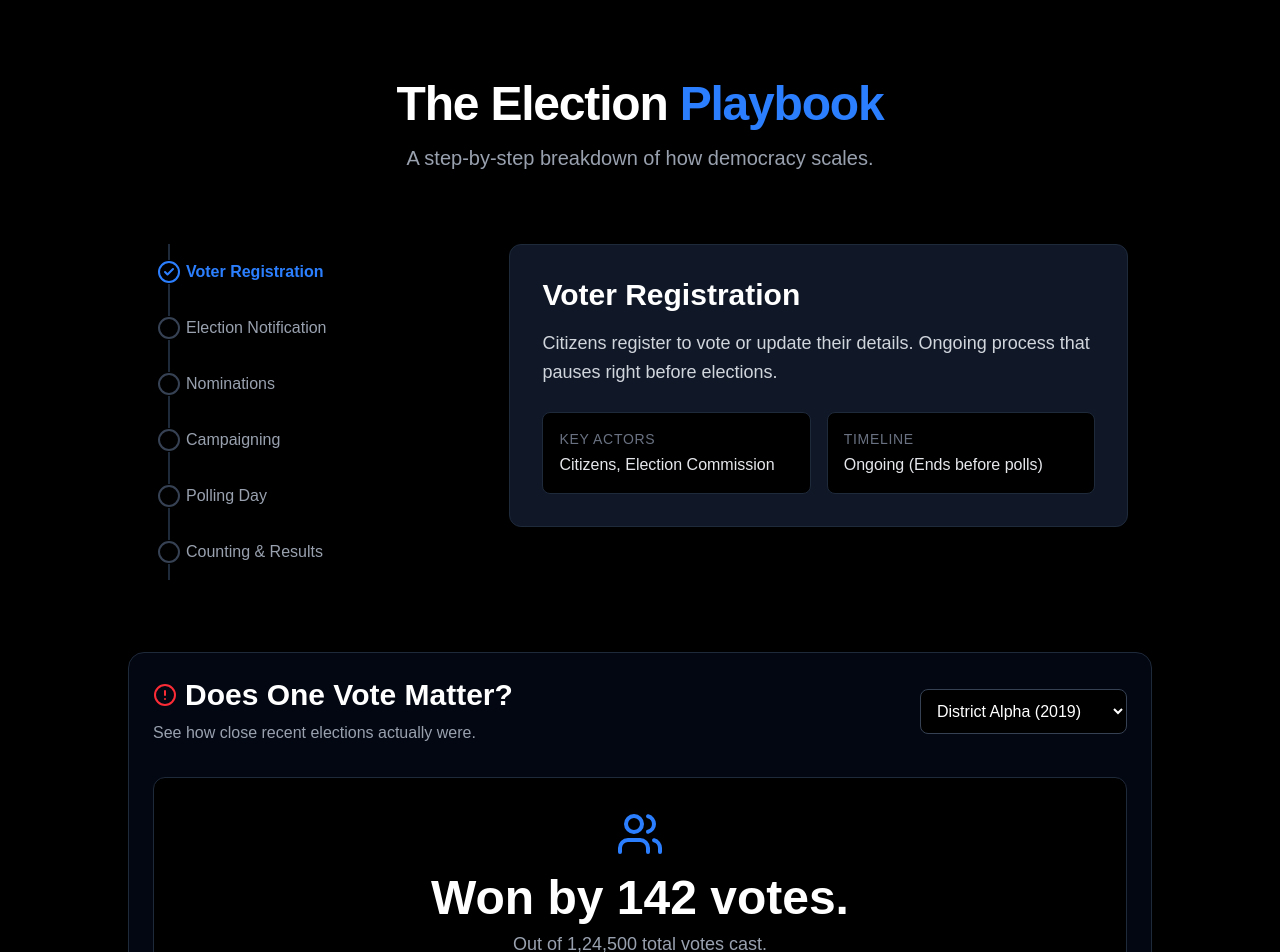
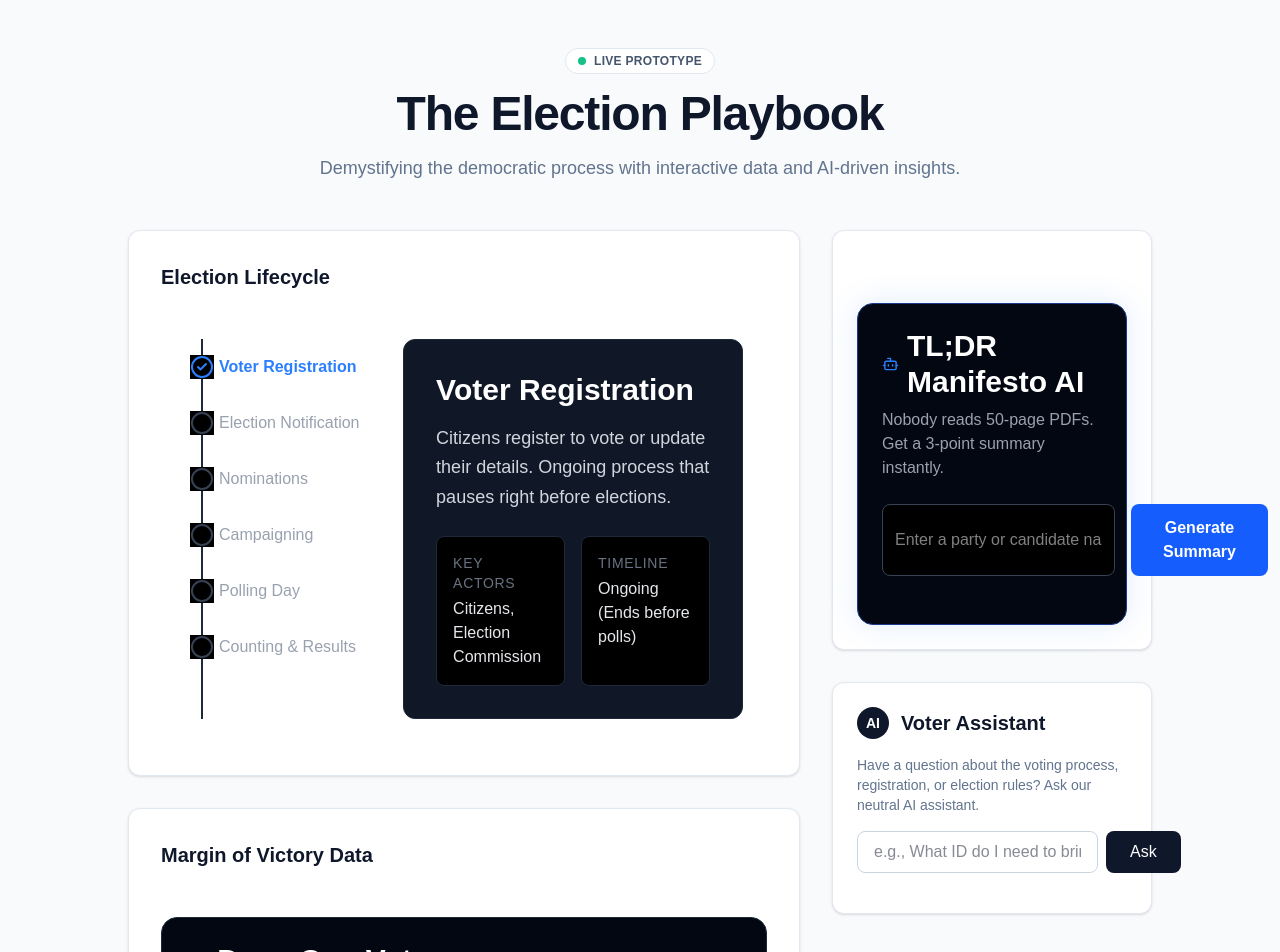
Before and after one commit to parth60k/election-playbook, a Next.js app: page / in a window 1280 px wide. Shown: the top 952 px of the page. Built offline with nearby package versions, Linux system fonts and the light colour scheme.

Commit message:
Added AI voter Assistant

```diff
--- /dev/null
+++ b/app/api/assistant/route.ts
@@ -0,0 +1,45 @@
+import { NextResponse } from 'next/server';
+
+export async function POST(req: Request) {
+    try {
+        const { question } = await req.json();
+        const apiKey = process.env.GEMINI_API_KEY;
+
+        if (!apiKey) {
+            return NextResponse.json({ answer: "⚠️ System offline. API key missing." });
+        }
+
+        const response = await fetch(`https://generativelanguage.googleapis.com/v1beta/models/gemini-3.0-flash:generateContent?key=${apiKey}`, {
+            method: 'POST',
+            headers: {
+                'Content-Type': 'application/json',
+            },
+            body: JSON.stringify({
+                contents: [{
+                    parts: [{
+                        text: `You are a highly professional, neutral, and helpful voter assistant for the 'Election Playbook' platform.
+            Answer this voter's question clearly, objectively, and concisely in 2 to 3 sentences.
+            Do not show political bias.
+            Question: ${question}`
+                    }]
+                }]
+            })
+        });
+
+        const data = await response.json();
+
+        if (!response.ok) {
+            throw new Error(data.error?.message || "Google API Error");
+        }
+
+        const answerText = data.candidates[0].content.parts[0].text;
+        return NextResponse.json({ answer: answerText });
+
+    } catch (error: any) {
+        console.error("Assistant Error:", error);
+        return NextResponse.json(
+            { answer: "I'm currently experiencing high traffic. Please try asking your question again in a moment." },
+            { status: 500 }
+        );
+    }
+}
--- a/app/layout.tsx
+++ b/app/layout.tsx
@@ -25,7 +25,7 @@
   return (
     <html
       lang="en"
-      className={`${geistSans.variable} ${geistMono.variable} h-full antialiased`}
+      className="light"
     >
       <body className="min-h-full flex flex-col">{children}</body>
     </html>
--- a/app/page.tsx
+++ b/app/page.tsx
@@ -1,24 +1,71 @@
-import ElectionTimeline from "../components/ElectionTimeline";
-import AiManifesto from "../components/AiManifesto";
-import VotePower from "../components/VotePower";
+import ElectionTimeline from '@/components/ElectionTimeline';
+import AiManifesto from '@/components/AiManifesto';
+import VoterAssistant from '@/components/VoterAssistant';
+import VotePower from '@/components/VotePower';
 
 export default function Home() {
   return (
-    <main className="min-h-screen bg-black text-white py-20 px-4">
+    <main className="min-h-screen bg-slate-50 text-slate-900 py-12 px-4 sm:px-6 lg:px-8 font-sans selection:bg-slate-200">
+
+      {/* Header Section */}
       <div className="max-w-5xl mx-auto mb-12 text-center">
-        <h1 className="text-5xl font-extrabold tracking-tight mb-4">
-          The Election <span className="text-blue-500">Playbook</span>
+        <div className="inline-flex items-center gap-2 px-3 py-1 rounded-full bg-white border border-slate-200 text-xs font-semibold text-slate-600 mb-4 tracking-wide uppercase">
+          <span className="w-2 h-2 rounded-full bg-emerald-500 animate-pulse"></span>
+          Live Prototype
+        </div>
+        <h1 className="text-4xl md:text-5xl font-bold tracking-tight text-slate-900 mb-4">
+          The Election Playbook
         </h1>
-        <p className="text-xl text-gray-400">
-          A step-by-step breakdown of how democracy scales.
+        <p className="text-lg text-slate-500 max-w-2xl mx-auto">
+          Demystifying the democratic process with interactive data and AI-driven insights.
         </p>
       </div>
 
-      <ElectionTimeline />
+      {/* Main Grid Layout */}
+      <div className="max-w-5xl mx-auto grid grid-cols-1 lg:grid-cols-3 gap-8">
 
-      {/* Add the new component here */}
-      <VotePower />
-      <AiManifesto />
+        {/* Left Column: Timeline & Vote Power (Takes up 2/3 width on desktop) */}
+        <div className="lg:col-span-2 space-y-8">
+
+          {/* Timeline Card */}
+          <section className="bg-white border border-slate-200 shadow-sm rounded-xl p-6 md:p-8">
+            <h2 className="text-xl font-semibold text-slate-900 mb-6 flex items-center gap-2">
+              Election Lifecycle
+            </h2>
+            <ElectionTimeline />
+          </section>
+
+          {/* Vote Power Visualizer Card */}
+          <section className="bg-white border border-slate-200 shadow-sm rounded-xl p-6 md:p-8">
+            <h2 className="text-xl font-semibold text-slate-900 mb-6">
+              Margin of Victory Data
+            </h2>
+            <VotePower />
+          </section>
+
+        </div>
+
+        {/* Right Column: AI Tools (Takes up 1/3 width on desktop) */}
+        <div className="lg:col-span-1 space-y-8">
+
+          {/* AI Manifesto Summarizer */}
+          <section className="bg-white border border-slate-200 shadow-sm rounded-xl p-6">
+            <AiManifesto />
+          </section>
+
+          {/* AI Voter Assistant */}
+          <section>
+            <VoterAssistant />
+          </section>
+
+        </div>
+      </div>
+
+      {/* Footer */}
+      <footer className="max-w-5xl mx-auto mt-16 pt-8 border-t border-slate-200 text-center text-sm text-slate-500">
+        <p>Built for the Prompt Wars Hackathon.</p>
+      </footer>
+
     </main>
   );
 }
--- /dev/null
+++ b/components/VoterAssistant.tsx
@@ -0,0 +1,71 @@
+"use client";
+
+import { useState } from 'react';
+
+export default function VoterAssistant() {
+    const [question, setQuestion] = useState("");
+    const [answer, setAnswer] = useState("");
+    const [loading, setLoading] = useState(false);
+
+    const askAssistant = async () => {
+        if (!question.trim()) return;
+
+        setLoading(true);
+        setAnswer(""); // Clear previous answer
+
+        try {
+            const res = await fetch("/api/assistant", {
+                method: "POST",
+                headers: { "Content-Type": "application/json" },
+                body: JSON.stringify({ question }),
+            });
+            const data = await res.json();
+            setAnswer(data.answer);
+        } catch (error) {
+            setAnswer("Something went wrong connecting to the assistant.");
+        } finally {
+            setLoading(false);
+        }
+    };
+
+    return (
+        <div className="bg-white border border-slate-200 shadow-sm rounded-xl p-6 w-full max-w-2xl mx-auto my-8">
+            <div className="flex items-center gap-3 mb-4">
+                <div className="bg-slate-900 text-white w-8 h-8 rounded-full flex items-center justify-center font-bold text-sm">
+                    AI
+                </div>
+                <h3 className="text-xl font-semibold text-slate-900">Voter Assistant</h3>
+            </div>
+
+            <p className="text-slate-500 mb-4 text-sm">
+                Have a question about the voting process, registration, or election rules? Ask our neutral AI assistant.
+            </p>
+
+            <div className="flex gap-2 mb-4">
+                <input
+                    type="text"
+                    value={question}
+                    onChange={(e) => setQuestion(e.target.value)}
+                    onKeyDown={(e) => e.key === 'Enter' && askAssistant()}
+                    placeholder="e.g., What ID do I need to bring to the polling booth?"
+                    className="flex-1 border border-slate-300 rounded-lg px-4 py-2 text-slate-900 focus:outline-none focus:ring-2 focus:ring-slate-400"
+                />
+                <button
+                    onClick={askAssistant}
+                    disabled={loading}
+                    className="bg-slate-900 text-white px-6 py-2 rounded-lg font-medium hover:bg-slate-800 transition disabled:opacity-50"
+                >
+                    {loading ? "Thinking..." : "Ask"}
+                </button>
+            </div>
+
+            {answer && (
+                <div className="bg-slate-50 border border-slate-100 rounded-lg p-4 mt-4 animate-in fade-in slide-in-from-bottom-2 duration-300">
+                    <p className="text-slate-800 leading-relaxed text-sm">
+                        {answer}
+                    </p>
+                </div>
+            )}
+        </div>
+    );
+}
```
